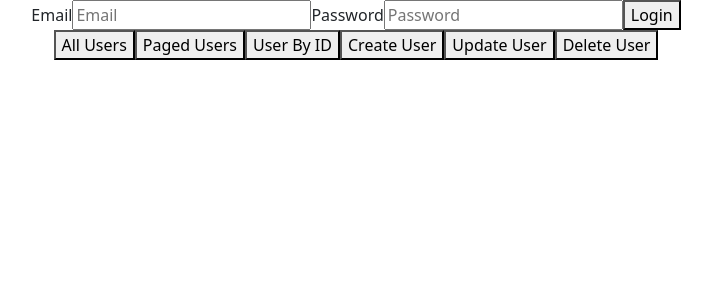
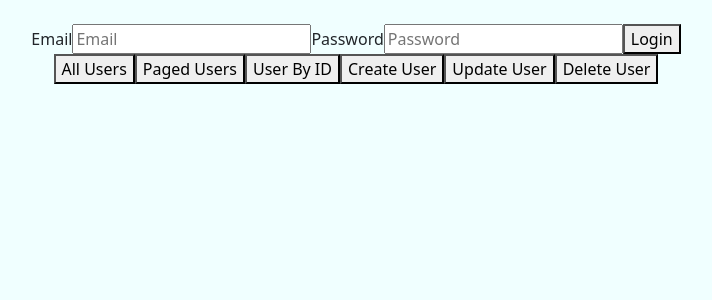
Before and after one commit to FlakoBB/OpenBootcamp_FullStack, a React (Create React App) app in the folder Curso de ReactJS/hola-mundo/: page / in a window 1280 px wide. Shown: the top 300 px of the page, without its empty margins (284-996 px from the left). Built offline with nearby package versions, Linux system fonts and the light colour scheme.

Commit message:
ReactJS Estilos Generales

```diff
--- a/Curso de ReactJS/hola-mundo/src/App.css
+++ b/Curso de ReactJS/hola-mundo/src/App.css
@@ -1,3 +1,11 @@
+body {
+  background-color: azure;
+}
+
+h1 {
+  color: crimson;
+}
+
 .App {
   text-align: center;
 }
--- a/Curso de ReactJS/hola-mundo/src/App.js
+++ b/Curso de ReactJS/hola-mundo/src/App.js
@@ -16,7 +16,7 @@ import AxiosCRUDExample from './components/pure/AxiosCRUDExample';
 
 function App() {
   return (
-    <div className="App">
+    <div className="App container p-4">
       {/* <header className="App-header"> */}
         {/* <img src={logo} className="App-logo" alt="logo" /> */}
         {/* <Greeting name="FlakoBB"></Greeting> */}
```
